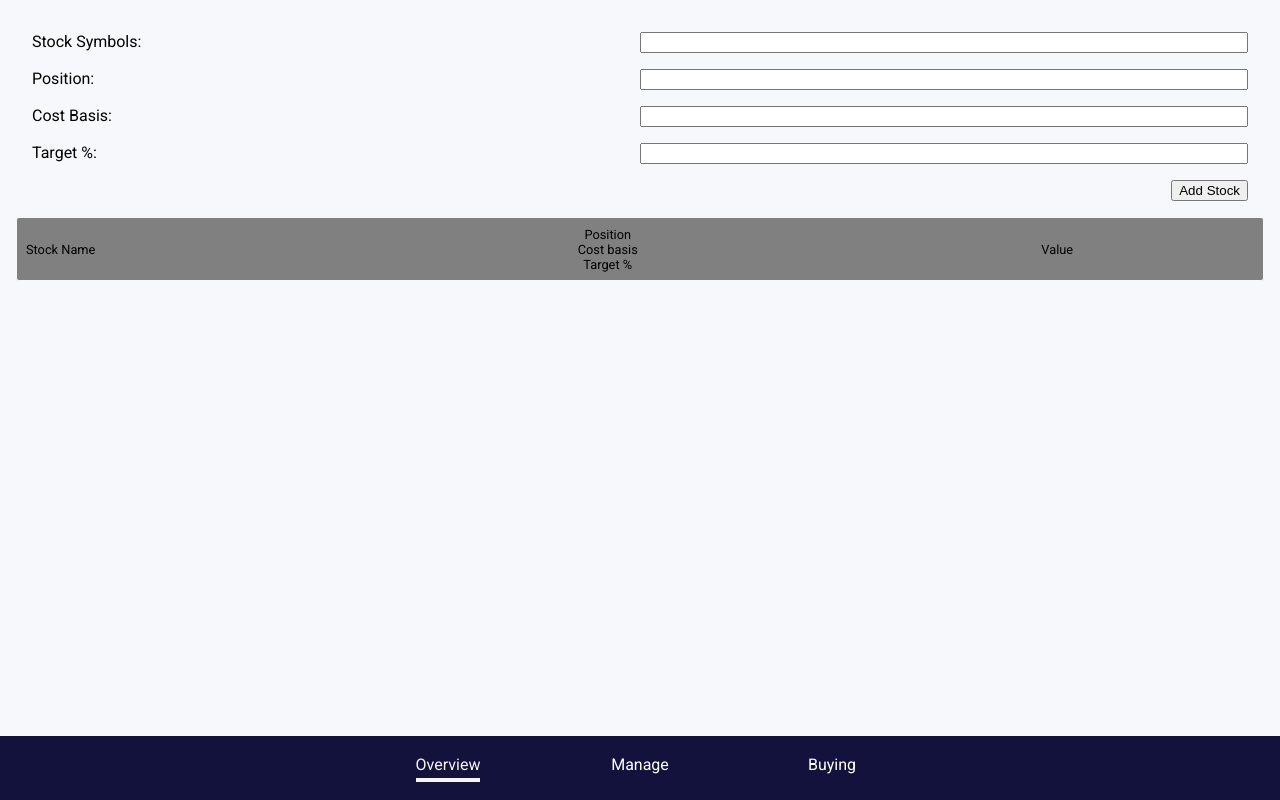
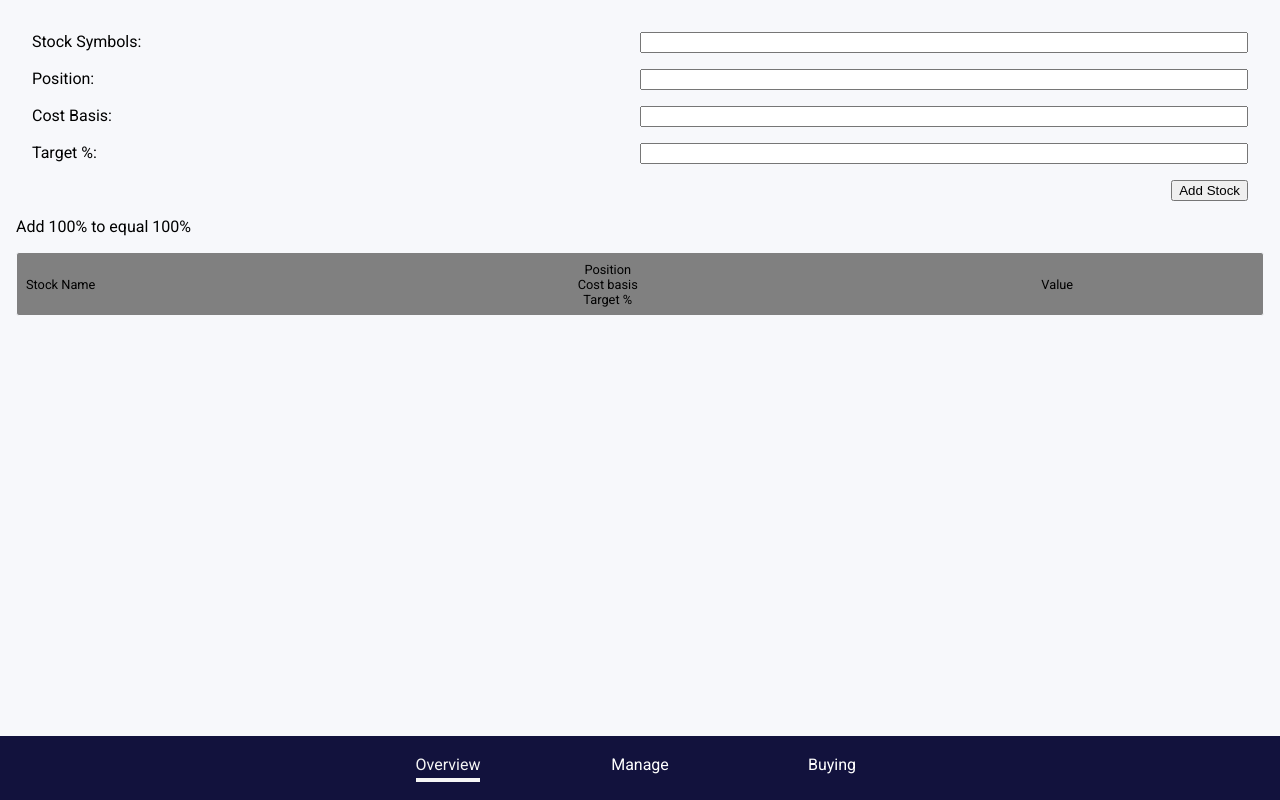
Before and after one commit to andikahadi/portfolio_manager, a React (Create React App) app in the folder starter-code/: page /manage in a window 1280 px wide. Built offline with nearby package versions, Linux system fonts and the light colour scheme.

Commit message:
add total target percentage check

```diff
--- a/starter-code/src/component/Manage-Page/InputCard.js
+++ b/starter-code/src/component/Manage-Page/InputCard.js
@@ -2,8 +2,24 @@ import React from "react";
 import Card from "./Card";
 
 const InputCard = (props) => {
+  let totalTargetPct = 0;
+
+  for (let i = 0; i < props.holdings.length; i++) {
+    totalTargetPct = totalTargetPct + props.holdings[i].targetPct;
+  }
+
+  let deltaToHundred = 100 - totalTargetPct;
+
+  const checkTotalPct = () => {
+    if (deltaToHundred > 0) {
+      return <p>Add {deltaToHundred}% to equal 100%</p>;
+    } else if (deltaToHundred < 0) {
+      return <p>Remove {Math.abs(deltaToHundred)}% to equal 100%</p>;
+    }
+  };
   return (
     <div className="container">
+      <div>{checkTotalPct()}</div>
       <div className="card-header-container">
         <div className="logo-name-header">
           <p>Stock Name</p>
```
